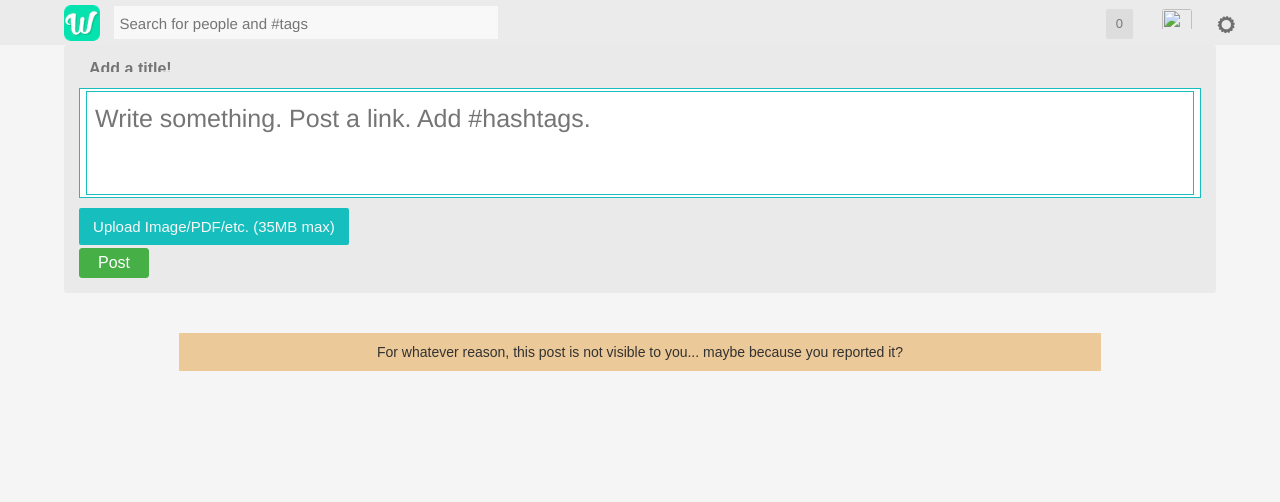
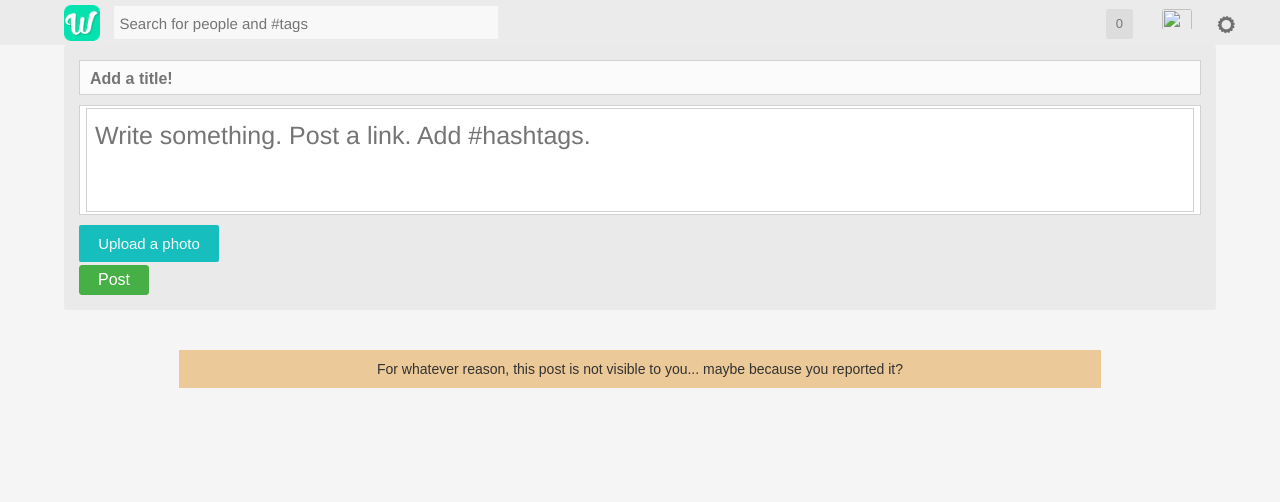
Before and after one commit to Wondrous/web, a Python web app: template wondrous/templates/post.jinja2 in a window 1280 px wide. Shown: the top 502 px of the page. Run offline with Jinja, Linux system fonts and the light colour scheme; the template is opened without the code that fills it, so the values that code supplies are empty; some libraries are stand-ins or nearby versions.

Commit message:
Changed some post styles

```diff
--- a/wondrous/models/user.py
+++ b/wondrous/models/user.py
@@ -65,7 +65,7 @@ class User(Base, PasswordManager, BaseMixin):
     password = synonym('_password', descriptor=property(PasswordManager._get_password, PasswordManager._set_password))
     comments = relationship("Comment")
 
-    feed = relationship("Feed",uselist=False,backref="user")
+    feed = relationship("Feed", uselist=False, backref="user")
 
     @classmethod
     def get_all_banned_users(cls):
--- a/wondrous/models/vote.py
+++ b/wondrous/models/vote.py
@@ -26,7 +26,8 @@ from wondrous.models import DBSession
 
 from wondrous.models.modelmixins import BaseMixin
 
-class Vote(Base,BaseMixin):
+class Vote(Base, BaseMixin):
+
     """
         Vote keeps track of relationship status and data
         ALWAYS between an user and user/object
@@ -38,6 +39,7 @@ class Vote(Base,BaseMixin):
         Vote is similar to an intermediary model
 
     """
+
     OBJECT, USER = range(2)
     UNLIKED, LIKED, BOOKMARKED, BLOCK, PENDING, UNFOLLOW, FOLLOW, TOPFRIEND = range(8)
 
--- a/wondrous/static/css/style.global.css
+++ b/wondrous/static/css/style.global.css
@@ -1150,14 +1150,13 @@ body, .top-banner, .main-content, .cover-photo, .profile-tab-bar {
 
 
 .new-post-subject {
-    background-color: transparent;
-    border: 0;
-    width: 95%;
-    margin-left: 10px;
+    background-color: rgb(251,251,251);
+    width: 100%;
+    height: auto;
     outline: none;
     resize: none;
     font-weight: bold;
-    padding: 9px 0 3px 0;
+    padding: 9px 10px 6px 10px;
 }
 
 .new-post-text {
@@ -1233,7 +1232,7 @@ body, .top-banner, .main-content, .cover-photo, .profile-tab-bar {
     font-size: 15px;
     color: rgb(248,248,248);
 
-    width: 270px;
+    width: 140px;
     padding: 7px 0px;
 
     text-align: center;
@@ -1255,32 +1254,26 @@ body, .top-banner, .main-content, .cover-photo, .profile-tab-bar {
 }
 
 .typehead {
-    border: 1px solid rgb(23,190,190);
     padding: 2px 6px;
+}
+
+.new-post-subject,
+.typehead {
+    border: 1px solid rgb(210,210,210);
 }
 
 .new-post-element .highlighter {
     position: absolute;
-
     padding-left: 8px;
     padding-top: 4px;
-
-/*  font-family: courier, 'lucida grande', arial, helvetica, sans-serif;
-    font-size: 15px;
-    line-height: 20px;*/
-
     font-family: helvetica, arial, sans-serif;
-    font-size: 40px;
+    font-size: 25px;
     font-weight: 100;
     line-height: 45px;
-
     color: transparent;
-
-
     white-space: pre-wrap;
     overflow-wrap: break-word;
     overflow: hidden;
-
     z-index: 2;
 }
 
--- a/wondrous/static/js/jquery.hashtags.js
+++ b/wondrous/static/js/jquery.hashtags.js
@@ -5,7 +5,7 @@ $.fn.hashtags = function() {
 
     var _this = $(this);
     _this.on("keyup", function() {
-        $('#post-hashtags').html($(".hashtag").append(" ").text());
+        // $('#post-hashtags').html($(".hashtag").append(" ").text());
 
         var str = escapeHtml($(this).val());
         $(this).parent().parent().find(".highlighter").css("width", $(this).css("width"));
--- a/wondrous/templates/includes/posts/inc.new_post_dialogue.jinja2
+++ b/wondrous/templates/includes/posts/inc.new_post_dialogue.jinja2
@@ -19,7 +19,7 @@
     <div id="post-hashtags"></div>
 
     <div id="postUploadBtn" class="upload-button round-2 fileinput-button">
-        Upload Image/PDF/etc. (35MB max)
+        Upload a photo
         <input id="fileuploadPostImage" type="file" name="files[]"/>
     </div>
 
--- a/wondrous/templates/includes/posts/inc.post_identification.jinja2
+++ b/wondrous/templates/includes/posts/inc.post_identification.jinja2
@@ -1,5 +1,5 @@
 {% set item_owner = get_item_owner(item['user_id']) %}
 <img class="post-thumb round-50" src="{{item_owner.profile_picture}}"/>
 <span class="post-identifier ellipsis-overflow">
-    <a href="/{{item_owner.username}}/">{{ item_owner.name }}</a>
+    <a href="/{{item_owner.username}}/">{{ item_owner.person.name }}</a>
 </span>
```
Also changed, not shown: wondrous/routes.py (+4 -4 lines), wondrous/views/ajax_main.py (+8 -1 lines), wondrous/static/js/jquery.post.js.
